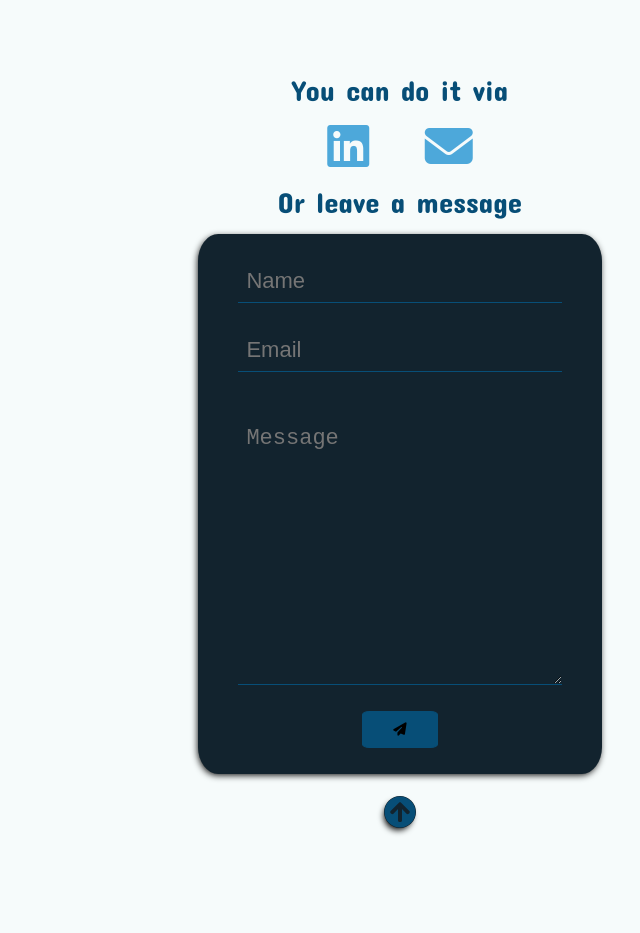
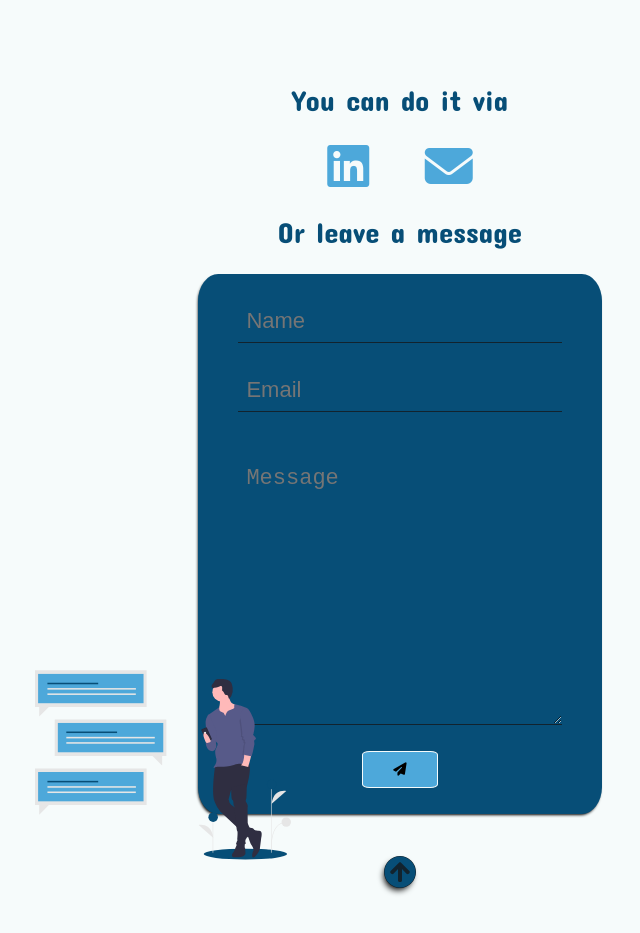
Before and after one commit to ormeiry/Meiry-Portfolio, a React (Create React App) app: page / in a window 1280 px wide. Shown: the part 7711-8644 px from the top of the page, without its empty margins (240-880 px from the left). Before the commit the page ends 8564 px from the top, so only its background shows below. Built offline with nearby package versions, Linux system fonts and the light colour scheme; no server answers.

Commit message:
Updated the contact me section style, added an svg.

```diff
--- a/src/components/ContactMe/ContactMe.css
+++ b/src/components/ContactMe/ContactMe.css
@@ -4,6 +4,7 @@
   flex-direction: column;
   justify-content: space-evenly;
   align-items: center;
+  position: relative;
 }
 
 .contact-me h2 {
@@ -11,6 +12,14 @@
   margin-bottom: 2px;
   font-size: var(--mobile-title);
   color: var(--secondary);
+}
+
+.contact-svg {
+  position: absolute;
+  top: 88%;
+  left: 5%;
+  width: 27%;
+  height: 20%;
 }
 
 .contact-icons {
@@ -28,33 +37,33 @@
 }
 
 .contact-me p {
-  margin: 15px 0px;
+  margin: 25px 0px;
   color: var(--secondary);
   font-size: var(--mobile-p);
 }
 
 .contact-form {
-  background-color: var(--primary);
-  height: 480px;
-  width: 70%;
+  background-color: var(--secondary);
+  height: 350px;
+  width: 57%;
   padding: 20px 10px;
   display: flex;
   flex-direction: column;
   justify-content: space-evenly;
   align-items: center;
-  box-shadow: -1px 2px 7px -1px #000000;
+  box-shadow: -1px 2px 3px -1px #000000;
   border-radius: 5%;
   overflow: hidden;
   margin: 0;
 }
 
 .contact-form input:-webkit-autofill {
-  -webkit-box-shadow: 0 0 0 50px var(--primary) inset; /* Change the color to your own background color */
+  -webkit-box-shadow: 0 0 0 50px var(--secondary) inset; /* Change the color to your own background color */
   -webkit-text-fill-color: var(--w-text);
 }
 
 .contact-form input:-webkit-autofill:focus {
-  -webkit-box-shadow: 0 0 0 50px var(--primary) inset; /*your box-shadow*/
+  -webkit-box-shadow: 0 0 0 50px var(--secondary) inset; /*your box-shadow*/
   -webkit-text-fill-color: var(--w-text);
 }
 
@@ -62,8 +71,8 @@
   margin-bottom: 20px;
   padding: 8px;
   border: none;
-  border-bottom: 1px solid var(--secondary);
-  width: 80%;
+  border-bottom: 1px solid var(--primary);
+  width: 95%;
   font-size: 18px;
   color: var(--w-text);
   background: transparent;
@@ -76,12 +85,12 @@
   margin-top: 20px;
   padding: 8px;
   height: 50%;
-  width: 80%;
+  width: 95%;
   font-size: 18px;
   background: transparent;
   color: var(--w-text);
   border: none;
-  border-bottom: 1px solid var(--secondary);
+  border-bottom: 1px solid var(--primary);
 }
 
 .contact-form textarea:focus {
@@ -89,20 +98,20 @@
 }
 
 .contact-form textarea:-webkit-autofill {
-  -webkit-box-shadow: 0 0 0 50px var(--primary) inset; /* Change the color to your own background color */
+  -webkit-box-shadow: 0 0 0 50px var(--secondary) inset; /* Change the color to your own background color */
   -webkit-text-fill-color: var(--w-text);
 }
 
 .contact-form textarea:-webkit-autofill:focus {
-  -webkit-box-shadow: 0 0 0 50px var(--primary) inset; /*your box-shadow*/
+  -webkit-box-shadow: 0 0 0 50px var(--secondary) inset; /*your box-shadow*/
   -webkit-text-fill-color: var(--w-text);
 }
 
 .contact-form button {
   margin-top: 20px;
   padding: 10px 30px;
-  background-color: var(--secondary);
-  border: 1px solid var(--secondary);
+  background-color: var(--third);
+  border: 1px solid var(--w-text);
   border-radius: 10%;
 }
 
@@ -113,24 +122,31 @@
 }
 
 .contact-form i {
-  background-color: var(--secondary);
+  background-color: var(--third);
 }
 
 .err-text {
   margin: 0px;
-  color: var(--third);
+  color: var(--w-text);
   font-size: 0.6rem;
+  text-shadow: -1px 1px 1px var(--primary);
 }
 
 @media screen and (min-width: 760px) {
   .contact-form {
-    height: 600px;
-    width: 60%;
+    height: 580px;
+    width: 52%;
   }
   .contact-me h2 {
     margin-top: 120px;
-    margin-bottom: 50px;
+    margin-bottom: 10px;
     font-size: var(--pad-title);
+  }
+
+  .contact-svg {
+    top: 85%;
+    left: 4%;
+    width: 28%;
   }
 
   .contact-icons {
@@ -149,6 +165,7 @@
 
   .contact-form input {
     font-size: 22px;
+    width: 80%;
   }
 
   .contact-form input:focus {
@@ -157,6 +174,7 @@
 
   .contact-form textarea {
     font-size: 22px;
+    width: 80%;
   }
 
   .err-text {
@@ -177,6 +195,11 @@
     font-size: var(--desktop-title);
   }
 
+  .contact-svg {
+    left: 21.5%;
+    width: 20%;
+  }
+
   .contact-icons {
     width: 20%;
   }
@@ -194,3 +217,9 @@
     font-size: var(--desktop-p);
   }
 }
+
+@media screen and (min-width: 1600px) {
+  .contact-svg {
+    left: 22.1%;
+  }
+}
--- a/src/components/ContactMe/ContactMe.js
+++ b/src/components/ContactMe/ContactMe.js
@@ -1,21 +1,22 @@
-import React, { useRef } from 'react';
-import emailjs from 'emailjs-com';
-import { init } from 'emailjs-com';
-import { useForm } from 'react-hook-form';
+import React, { useRef } from "react";
+import emailjs from "emailjs-com";
+import { init } from "emailjs-com";
+import { useForm } from "react-hook-form";
 
-import './ContactMe.css';
-import { toast } from 'react-toastify';
+import "./ContactMe.css";
+import { toast } from "react-toastify";
+import { ReactComponent as ContactSVG } from "../../images/contactsvg.svg";
 
 const ContactMe = () => {
   init(process.env.REACT_APP_USER_ID);
   const formRef = useRef();
 
   const errMsg = {
-    name: 'Please enter your name or a company name',
+    name: "Please enter your name or a company name",
   };
 
   const { register, handleSubmit, errors, reset } = useForm({
-    mode: 'onBlur',
+    mode: "onBlur",
   });
   const sendEmail = () => {
     emailjs
@@ -27,8 +28,8 @@ const ContactMe = () => {
       .then(
         (result) => {
           reset();
-          toast.info('Thank You!', {
-            position: 'bottom-center',
+          toast.info("Thank You!", {
+            position: "bottom-center",
             autoClose: 3000,
             hideProgressBar: false,
             closeOnClick: true,
@@ -38,8 +39,8 @@ const ContactMe = () => {
           });
         },
         (error) => {
-          toast.error('Something went wrong... Please try again.', {
-            position: 'bottom-center',
+          toast.error("Something went wrong... Please try again.", {
+            position: "bottom-center",
             autoClose: 3000,
             hideProgressBar: false,
             closeOnClick: true,
@@ -52,61 +53,62 @@ const ContactMe = () => {
   };
 
   return (
-    <div className='contact-me'>
+    <div className="contact-me">
       <h2>Contact Me</h2>
       <p>You can do it via</p>
-      <div className='contact-icons'>
+      <ContactSVG className="contact-svg" />
+      <div className="contact-icons">
         <a
-          href='https://www.linkedin.com/in/or-meiry-618b3719b/'
-          target='_blank'
-          rel='noopener'
+          href="https://www.linkedin.com/in/or-meiry-618b3719b/"
+          target="_blank"
+          rel="noopener"
         >
-          <i className='fab fa-linkedin fa-3x'></i>
+          <i className="fab fa-linkedin fa-3x"></i>
         </a>
-        <a href='mailto: ormeiry2411@gmail.com'>
-          <i className='fa fa-envelope fa-3x' aria-hidden='true'></i>
+        <a href="mailto: ormeiry2411@gmail.com">
+          <i className="fa fa-envelope fa-3x" aria-hidden="true"></i>
         </a>
       </div>
       <p>Or leave a message</p>
       <form
-        className='contact-form'
+        className="contact-form"
         onSubmit={handleSubmit(sendEmail)}
         ref={formRef}
       >
         <input
-          placeholder='Name'
-          type='text'
-          name='name'
+          placeholder="Name"
+          type="text"
+          name="name"
           ref={register({ required: true })}
         />
         {errors.name && (
-          <h4 className='err-text'>
+          <h4 className="err-text">
             Please enter your name or a company name.
           </h4>
         )}
         <input
-          placeholder='Email'
-          type='email'
-          name='email'
+          placeholder="Email"
+          type="email"
+          name="email"
           ref={register({ required: true })}
         />
         {errors.email && (
-          <h4 className='err-text'>
+          <h4 className="err-text">
             Please enter an email address I can write back to.
           </h4>
         )}
         <textarea
-          placeholder='Message'
-          name='message'
+          placeholder="Message"
+          name="message"
           ref={register({ required: true, maxLength: 300 })}
         />
         {errors.message && (
-          <h4 className='err-text'>
+          <h4 className="err-text">
             Please enter some content to the message.
           </h4>
         )}
-        <button type='submit'>
-          <i className='fas fa-paper-plane'></i>
+        <button type="submit">
+          <i className="fas fa-paper-plane"></i>
         </button>
       </form>
     </div>
--- a/src/index.css
+++ b/src/index.css
@@ -32,7 +32,7 @@ code {
 }
 
 .top-container {
-  margin: 30px 0px;
+  margin: 50px 0;
   width: 100vw;
   text-align: center;
 }
```
Also changed, not shown: src/images/contactsvg.svg (added).
